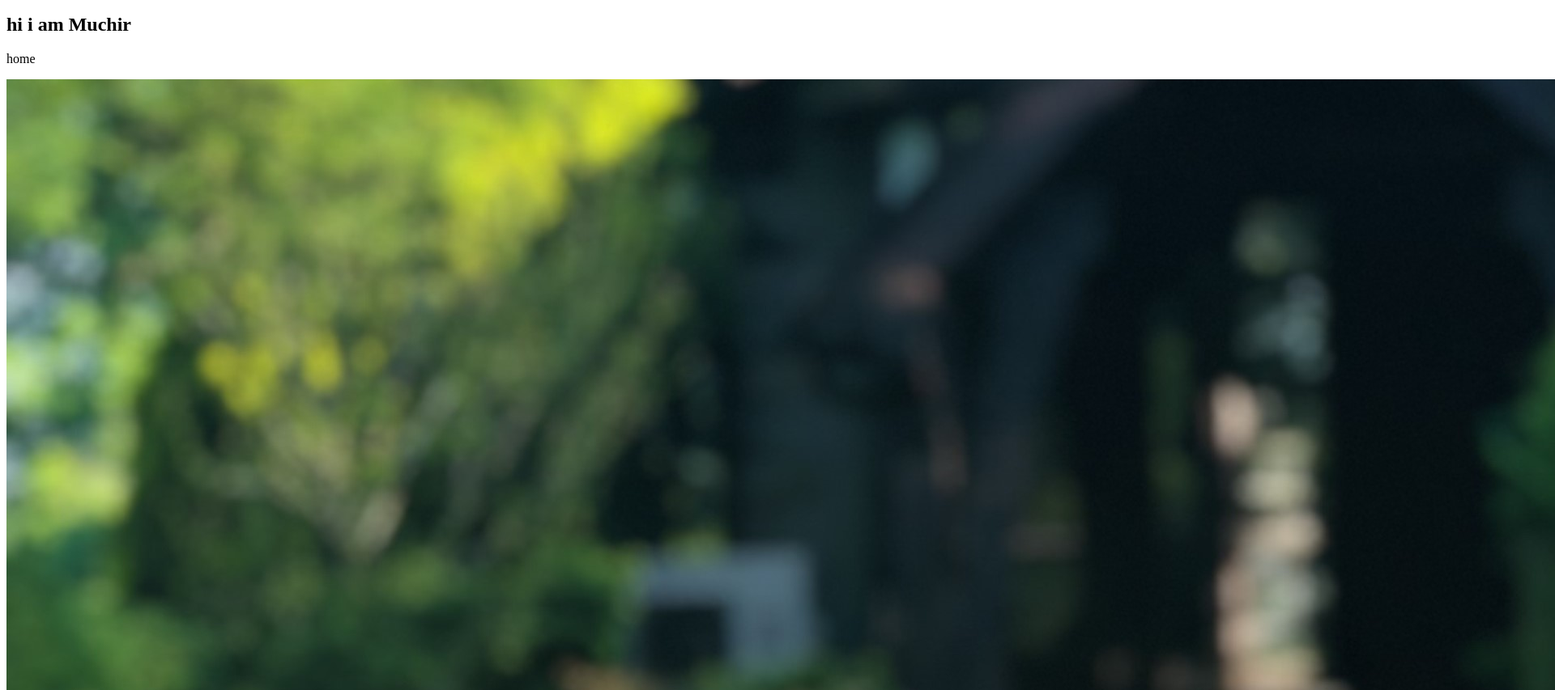
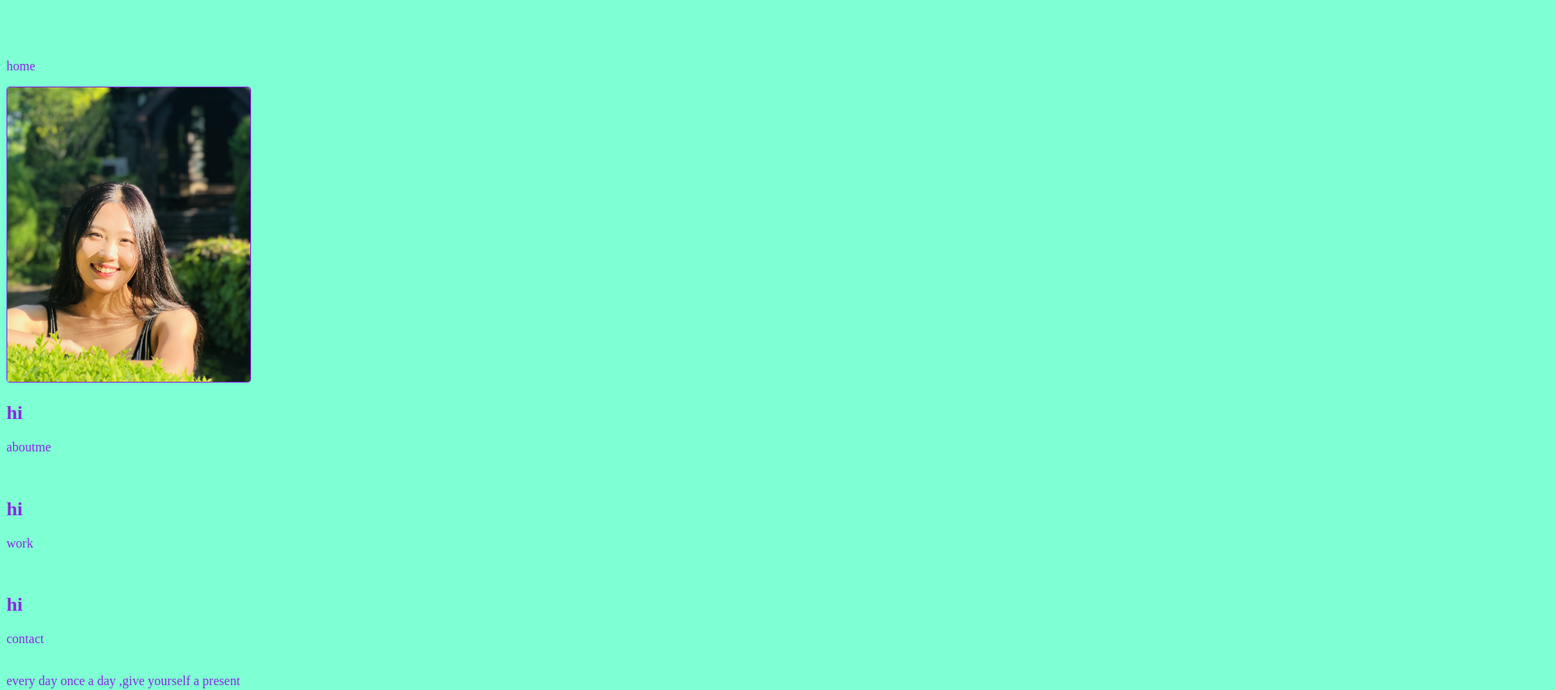
Before and after one commit to muchirbickel/My-portfolio, a plain HTML site: page index.html in a window 1280 px wide. Shown: the part 135-988 px from the top of the page at 81% size, 1920 px wide, since content can reach past the window. Drawn offline with Linux system fonts and the light colour scheme.

Commit message:
html update

```diff
--- a/assets/css/style.css
+++ b/assets/css/style.css
@@ -1,13 +1,33 @@
 :root {
     background-color: aquamarine;
+    background-size: 80%;
     font-family: 'Times New Roman', Times, serif;
+}
 
-}
-.float-right {
-    display: inline-flex;
+.float-right  {
+    display: inline-block;
     flex-direction: column-reverse;
     width: 300px;
     border-radius: 4px;
     border: 1px solid blueviolet;
+}
+body {
+    color: blueviolet;
+}
 
+h1 {
+color: aquamarine;
+font-family: Impact, Haettenschweiler, 'Arial Narrow Bold', sans-serif;
 }
+
+@media screen and (max-width: 992px) {
+    header {
+      background: #772014;
+    }
+  }
+
+  @media screen and (max-width: 768px) {
+    nav {
+      background-color: #bb8588;
+    }
+  }
--- a/index.html
+++ b/index.html
@@ -1,10 +1,11 @@
 <!DOCTYPE html>
 <html lang="en">
+
 <head>
     <meta charset="UTF-8">
     <meta name="viewport" content="width=device-width, initial-scale=1.0">
     <title>Muchir Bickel | future web Designer | Work</title>
-    <link rel="stylecss" href="css/style.css">
+    <link rel="stylesheet" href="./assets/css/style.css">
 </head>
 
 <body>
@@ -13,7 +14,7 @@
         <div class="head-img">
             <img src="" alt="me">
         </div>
-    <button class="header"aria aria-label="111"></button>
+        <button class="header" aria aria-label="111"></button>
 
         <!--head topics-->
         <nav class="nav">
@@ -25,34 +26,39 @@
             </ul>
         </nav>
     </header>
-
+    <main>
         <!--introduction-->
         <section class="home" id="">
             <h1 class="">
                 hi i am <strong>Muchir</strong>
             </h1>
             <p class="">home</p>
-        <img src="assets\images\IMG_99.jpg" class="float-right" alt="me">
+            <img src="./assets/images/IMG_99.jpg" class="float-right" alt="me">
+        </section>
         <section class="aboutme" id="">
-        <h1 class="">
+            <h2 class="">
                 hi
-        </h1>
-        <p class="">work experienc</p>
+            </h2>
+            <p class="">aboutme</p>
             <img src="" alt="">
+        </section>
         <section class="work" id="">
-        <h1 class="">
+            <h2 class="">
                 hi
-        </h1>
+            </h2>
             <p class="">work</p>
             <img src="" alt="">
+        </section>
         <section class="contactme" id="">
-        <h1 class="">
+            <h2 class="">
                 hi
-        </h1>
+            </h2>
             <p class="">contact</p>
             <img src="" alt="">
         </section>
         <console class="log">every day once a day ,give yourself a present</console>
+
+    </main>
 
     <footer>
         <a href="" class="foot-link">
@@ -64,4 +70,5 @@
 
 
 </body>
+
 </html>
```
Lines whose indentation alone changed are shown as unchanged.
